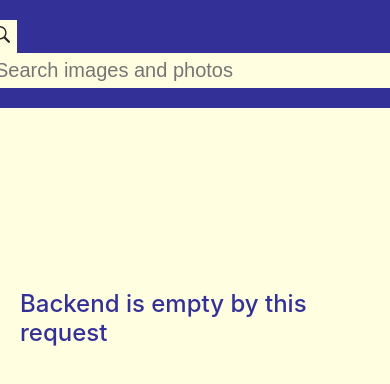
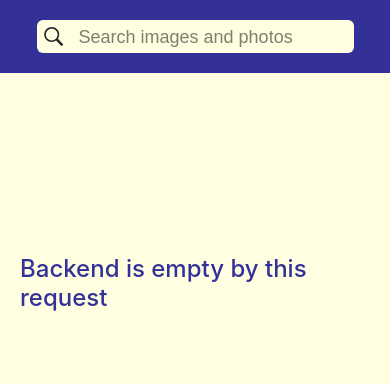
Before and after one commit to sshhsa/goit-react-hw-03-image-finder, a React (Create React App) app: page / in a window 390 px wide. Shown: the top 384 px of the page. Built offline with nearby package versions, Linux system fonts and the light colour scheme; no server answers.

Commit message:
refacted styles

```diff
--- a/src/App.jsx
+++ b/src/App.jsx
@@ -6,7 +6,7 @@ import Loader from 'components/Loader/Loader';
 import Message from 'components/Message/MessageEmpty';
 import ButtonLoadMore from 'components/Button/Button';
 
-import css from './components/Style.module.css';
+import css from './components/Styles.module.css';
 
 import axios from 'axios';
 
--- a/src/components/Gallery/ImageGallery.module.css
+++ b/src/components/Gallery/ImageGallery.module.css
@@ -16,7 +16,19 @@
     max-width: 1200px;
 }
 
+.imageItem {
+    width: 350px;
+    height: 200px;
+}
+
 .imageModal {
     width: 100%;
     height: 100%;
 }
+
+@media screen and (max-width: 400px) {
+    .imageItem {
+        width: 300px;
+        height: 150px;
+    }
+}
--- a/src/components/Gallery/ImageGalleryItem.jsx
+++ b/src/components/Gallery/ImageGalleryItem.jsx
@@ -25,8 +25,7 @@ class ImageGalleryItem extends Component {
           <img
             src={image.webformatURL}
             alt={image.user}
-            width="350"
-            height="200"
+            className={css.imageItem}
             onClick={this.toggleModal}
           />
         </li>
--- a/src/components/Modal/Modal.module.css
+++ b/src/components/Modal/Modal.module.css
@@ -15,8 +15,8 @@
     left: 50%;
     transform: translate(-50%, -50%);
 
-    width: 80vw;
-    height: 100vh;
+    width: 90vw;
+    height: 90vh;
 
     border-radius: 2px;
     box-shadow: 0px 2px 1px -1px rgba(0, 0, 0, 0.2), 0px 1px 1px 0px rgba(0, 0, 0, 0.14), 0px 1px 3px 0px rgba(0, 0, 0, 0.12);
@@ -25,3 +25,15 @@
 
     transform: translate(-50%, -50%);
 }
+
+@media screen and (max-width: 1100px) {
+    .modalContent {
+        height: auto;
+    }
+}
+
+@media screen and (min-width: 1150px) {
+    .modalContent {
+        width: 1100px;
+    }
+}
--- a/src/components/Searchbar/Searchbar.jsx
+++ b/src/components/Searchbar/Searchbar.jsx
@@ -17,7 +17,6 @@ const initialValues = {
 
 function Searchbar({ onSubmit }) {
   const handleSubmit = values => {
-    console.log(values);
     onSubmit(values.images);
   };
 
--- a/src/components/Searchbar/Searchbar.module.css
+++ b/src/components/Searchbar/Searchbar.module.css
@@ -3,20 +3,26 @@
     justify-content: center;
     align-items: center;
 
-    position: relative;
-
     padding: 20px;
     background-color: var(--accent-clr-1);
 }
 
+.formSearch {
+    display: flex;
+    justify-self: center;
+}
+
 .buttonSearch {
+    display: flex;
+    justify-content: center;
+    align-items: center;
     padding: 6px;
 
     border: none;
     outline: none;
     cursor: pointer;
+    border-bottom-left-radius: var(--default-bor-rad);
     border-top-left-radius: var(--default-bor-rad);
-    border-bottom-left-radius: var(--default-bor-rad);
 
     background-color: var(--light-clr-1);
 
@@ -30,7 +36,7 @@
 
 .iconSearch {
     width: 20px;
-    height: 18px;
+    height: 20px;
 
     border: none;
     outline: none;
@@ -46,8 +52,10 @@
 }
 
 .inputSearch {
-    padding: 6px 10px;
-    min-width: 400px;
+    position: relative;
+
+    padding: 5px 10px;
+    width: 400px;
 
     font-size: 20px;
     font-weight: 100;
@@ -58,18 +66,42 @@
     background-color: var(--light-clr-1);
 }
 
+.inputSearch::placeholder {
+    font-size: 18px;
+    color: var(--dark-clr-1);
+}
+
 .errorMessage {
     position: absolute;
-    bottom: -50px;
-    right: 20px;
+    top: 20px;
+    right: 10px;
 
     padding: 5px;
-    max-width: 320px;
+    width: 300px;
     text-align: center;
 
-    font-size: 20px;
+    font-size: 18px;
+    font-weight: 500;
     border-radius: var(--default-bor-rad);
 
-    color: var(--light-clr-1);
-    background-color: #d84c4c;
+    color: var(--dark-clr-2);
+    background-color: var(--accent-clr-2);
 }
+
+@media screen and (max-width: 980px) {
+    .inputSearch {
+        width: 300px;
+    }
+
+    .errorMessage {
+        top: 60px;
+        right: 0px;
+        left: 10px;
+    }
+}
+
+@media screen and (max-width: 680px) {
+    .inputSearch {
+        width: 100%;
+    }
+}
--- a/src/index.css
+++ b/src/index.css
@@ -6,6 +6,7 @@
   --dark-clr-2: #262626;
 
   --accent-clr-1: #333197;
+  --accent-clr-2: #fded5f;
 
   --default-animation: 400ms ease-in-out;
   --default-bor-rad: 6px;
```
Also changed, not shown: src/components/Style.module.css (deleted), src/components/Styles.module.css (added).
